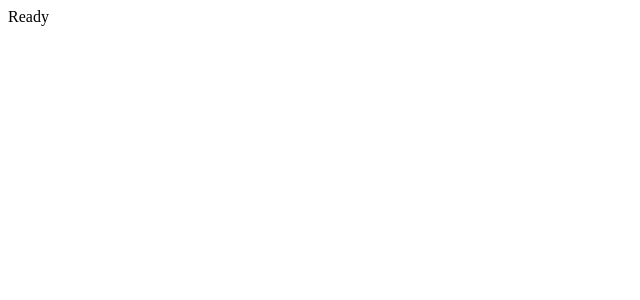
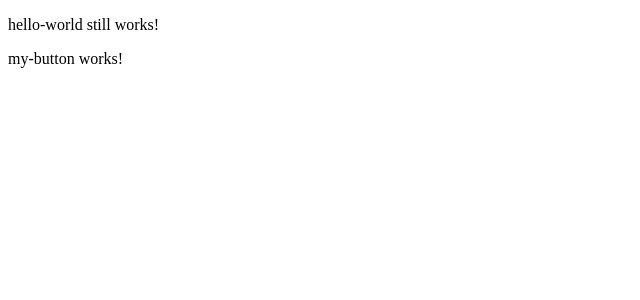
Before and after one commit to craigmckeachie/a16_demos, an Angular app: page / in a window 1280 px wide. Shown: the top 300 px of the page, without its empty margins (0-640 px from the left). Built offline with nearby package versions, Linux system fonts and the light colour scheme.

Commit message:
component-nesting

```diff
--- a/src/app/app.component.ts
+++ b/src/app/app.component.ts
@@ -2,7 +2,9 @@ import { Component } from '@angular/core';
 
 @Component({
   selector: 'app-root',
-  template: ` Ready `,
-  styles: [],
+  template: `
+     <app-hello-world></app-hello-world>
+  `,
+  styles: []
 })
 export class AppComponent {}
--- /dev/null
+++ b/src/app/hello-world/hello-world.component.html
@@ -0,0 +1,4 @@
+<p>
+  hello-world still works!
+  <app-my-button></app-my-button>
+</p>
--- /dev/null
+++ b/src/app/hello-world/hello-world.component.ts
@@ -0,0 +1,12 @@
+import { Component, OnInit } from '@angular/core';
+
+@Component({
+  selector: 'app-hello-world',
+  templateUrl: `./hello-world.component.html`,
+  styles: []
+})
+export class HelloWorldComponent implements OnInit {
+  constructor() {}
+
+  ngOnInit() {}
+}
--- /dev/null
+++ b/src/app/my-button/my-button.component.ts
@@ -0,0 +1,19 @@
+import { Component, OnInit } from '@angular/core';
+
+@Component({
+  selector: 'app-my-button',
+  template: `
+    <p>
+      my-button works!
+    </p>
+  `,
+  styles: []
+})
+export class MyButtonComponent implements OnInit {
+
+  constructor() { }
+
+  ngOnInit() {
+  }
+
+}
```
Also changed, not shown: src/app/app.module.ts (+6 -2 lines).
